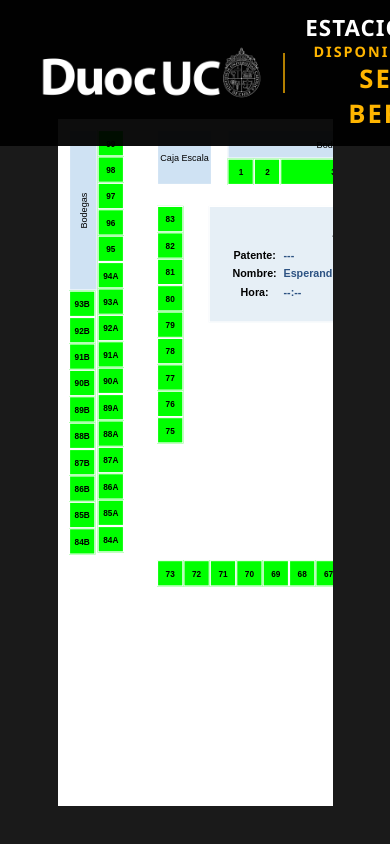
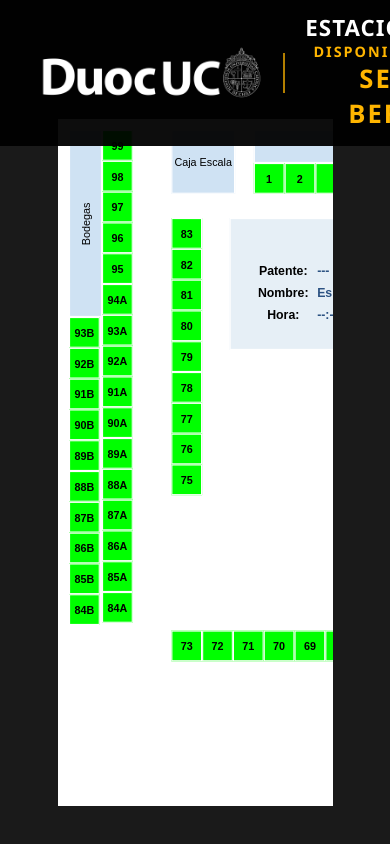
Before and after one commit to taizouu/DuocEstacionamiento, a React (Create React App) app in the folder frontend/: page / in a window 390 px wide. Shown: the top 844 px of the page. Built offline with nearby package versions, Linux system fonts and the light colour scheme; no server answers.

Commit message:
Fix: mantener memoria del RUT en caso de error al asignar lugar y responsibidad de mapa2

```diff
--- a/frontend/src/components/Mapa.css
+++ b/frontend/src/components/Mapa.css
@@ -1,9 +1,11 @@
 /* ==============================================================
-   MAPA.CSS - ARQUITECTURA RESPONSIVA MULTIPLATAFORMA
+   MAPA.CSS - ESCALADO MATEMÁTICO PERFECTO (SIN ZOOM)
    ============================================================== */
 
 :root {
-  --cell-size: 32px; /* Tamaño nativo perfecto de ingeniería */
+  /* Tamaño base original para tu monitor (Pantallas grandes) */
+  --cell-size: 32px;
+
   --border-color: #ffffff;
   --bg-excel: #f0f2f5;
   --color-libre: #00ff00;
@@ -12,42 +14,40 @@
   --text-color: #000;
 }
 
-/* 1. EL CONTENEDOR (LA VENTANA DE VISIÓN) */
+/* 1. EL CONTENEDOR */
 .contenedor-principal {
   width: 100%;
   height: 100%;
-  min-height: 500px;
   background-color: white;
-  padding: 20px;
+  padding: 10px;
   box-sizing: border-box;
   font-family: Arial, Helvetica, sans-serif;
 
-  /* Comportamiento base: centrado absoluto */
   display: flex;
   justify-content: center;
   align-items: flex-start;
 
-  /* Salvavidas nativo para celulares (Touch Scrolling) */
   overflow: auto;
   -webkit-overflow-scrolling: touch;
 }
 
-/* 2. EL PLANO (EL CANVAS RÍGIDO) */
+/* 2. EL PLANO (CANVAS FLUIDO) */
 .layout-macro {
   display: flex;
   flex-direction: row;
   align-items: flex-start;
-  gap: 40px;
+  /* El gap ahora depende de la celda, no son 40px fijos */
+  gap: calc(var(--cell-size) * 1.25);
 
-  /* LA RESINA EPÓXICA: Le decimos al mapa "Bajo ninguna circunstancia
-     rompas tu estructura interna. Tu ancho mínimo vital es 1050px". */
-  min-width: 1050px;
-
-  /* Transición fluida cuando se redimensiona la ventana */
-  transition: zoom 0.3s ease;
+  /* IMPORTANTE: Eliminamos el min-width en píxeles.
+     El ancho lo dicta matemáticamente el contenido */
+  width: max-content;
+  margin: 0 auto;
+  padding-bottom: 20px;
+  transition: all 0.3s ease;
 }
 
-/* --- CLASES INTERNAS (Tus estilos originales intactos) --- */
+/* --- CLASES INTERNAS --- */
 .flex-col { display: flex; flex-direction: column; }
 .flex-row { display: flex; flex-direction: row; }
 
@@ -57,7 +57,8 @@
   display: flex;
   align-items: center;
   justify-content: center;
-  font-size: 10px;
+  /* La letra se achica junto con la celda */
+  font-size: calc(var(--cell-size) * 0.35);
   font-weight: bold;
   border: 1px solid var(--border-color);
   color: var(--text-color);
@@ -73,7 +74,7 @@
   display: flex;
   align-items: center;
   justify-content: center;
-  font-size: 11px;
+  font-size: calc(var(--cell-size) * 0.35);
   text-align: center;
 }
 
@@ -82,16 +83,17 @@
 .panel-info {
   background-color: #e6eff6;
   border: 1px solid white;
-  padding: 20px;
-  width: 380px;
-  margin: 0 30px;
+  /* Atamos el panel a la matemática de la celda (Original era 380px y 30px) */
+  padding: calc(var(--cell-size) * 0.6);
+  width: calc(var(--cell-size) * 11.8);
+  margin: 0 calc(var(--cell-size) * 0.9);
   display: flex;
   flex-direction: column;
   justify-content: center;
 }
-.panel-info h3 { margin-top: 0; font-size: 14px; text-decoration: underline; margin-bottom: 15px;}
-.dato-fila { display: flex; margin-bottom: 8px; font-size: 13px; }
-.dato-label { font-weight: bold; width: 70px; }
+.panel-info h3 { margin-top: 0; font-size: calc(var(--cell-size) * 0.45); text-decoration: underline; margin-bottom: 10px;}
+.dato-fila { display: flex; margin-bottom: 8px; font-size: calc(var(--cell-size) * 0.4); }
+.dato-label { font-weight: bold; width: calc(var(--cell-size) * 2.2); }
 .dato-valor { color: #2c5282; font-weight: bold; }
 
 .par-doble { display: flex; flex-direction: column; }
@@ -111,45 +113,34 @@
   backdrop-filter: blur(4px);
 }
 
-
 /* ==============================================================
-   🖥️ MEDIA QUERIES NIVEL ARQUITECTURA (TV, LAPTOP, MÓVIL)
+   🖥️ EL CEREBRO RESPONSIVO (Cambio de ADN por Pantalla)
    ============================================================== */
 
-/* 1. Monitores Grandes y TVs (Más de 1600px) */
-@media screen and (min-width: 1600px) {
-  .layout-macro {
-    zoom: 1.15; /* Lo agrandamos un 15% para aprovechar la pantalla gigante */
+/* 1. Laptops Estándar (menor a 1500px) */
+@media screen and (max-width: 1500px) {
+  :root {
+    /* Achica todo el mapa un 20% automáticamente */
+    --cell-size: 25px;
   }
 }
 
-/* 2. Laptops Estándar (1200px a 1440px) */
-@media screen and (max-width: 1440px) {
-  .layout-macro {
-    zoom: 0.85; /* Lo achicamos al 85% para que encaje perfecto sin desarmarse */
+/* 2. Laptops Pequeños y Tablets horizontales (menor a 1250px) */
+@media screen and (max-width: 1250px) {
+  :root {
+    /* Achica el mapa un 35% para que encaje perfecto sin desarmarse */
+    --cell-size: 21px;
   }
 }
 
-/* 3. Laptops Pequeños y Tablets en horizontal (992px a 1199px) */
-@media screen and (max-width: 1199px) {
-  .layout-macro {
-    zoom: 0.70; /* Lo achicamos al 70% */
+/* 3. Tablets verticales y Celulares (menor a 991px) */
+@media screen and (max-width: 991px) {
+  :root {
+    /* Vuelve a un tamaño decente para que el dedo pueda presionar las celdas */
+    --cell-size: 28px;
+  }
+  .contenedor-principal {
+    /* Anclado a la izquierda para permitir scroll táctil horizontal */
+    justify-content: flex-start;
   }
 }
-
-/* 4. Celulares y Tablets en vertical (Menos de 992px) */
-@media screen and (max-width: 991px) {
-  .contenedor-principal {
-    /* CRÍTICO UX: En celulares NUNCA se centra un mapa grande, o el lado izquierdo queda
-       oculto e inaccesible. Se ancla a la izquierda para permitir el deslizamiento (Pan & Scan) */
-    justify-content: flex-start;
-    padding: 10px;
-  }
-
-  .layout-macro {
-    /* UX Móvil: Detenemos la reducción de tamaño. Si lo achicamos más, los dedos del guardia
-       no podrán presionar los botones. Activamos el tamaño táctil mínimo y dejamos que el
-       guardia se desplace por el estacionamiento arrastrando la pantalla. */
-    zoom: 0.75;
-  }
-}
```
